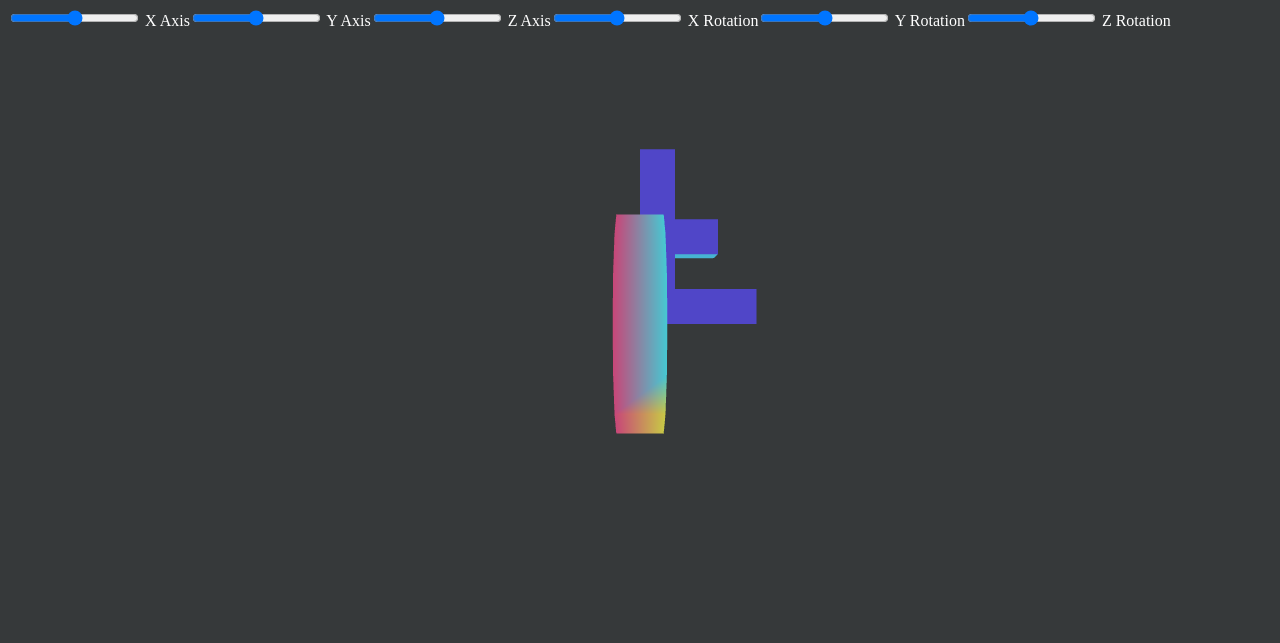
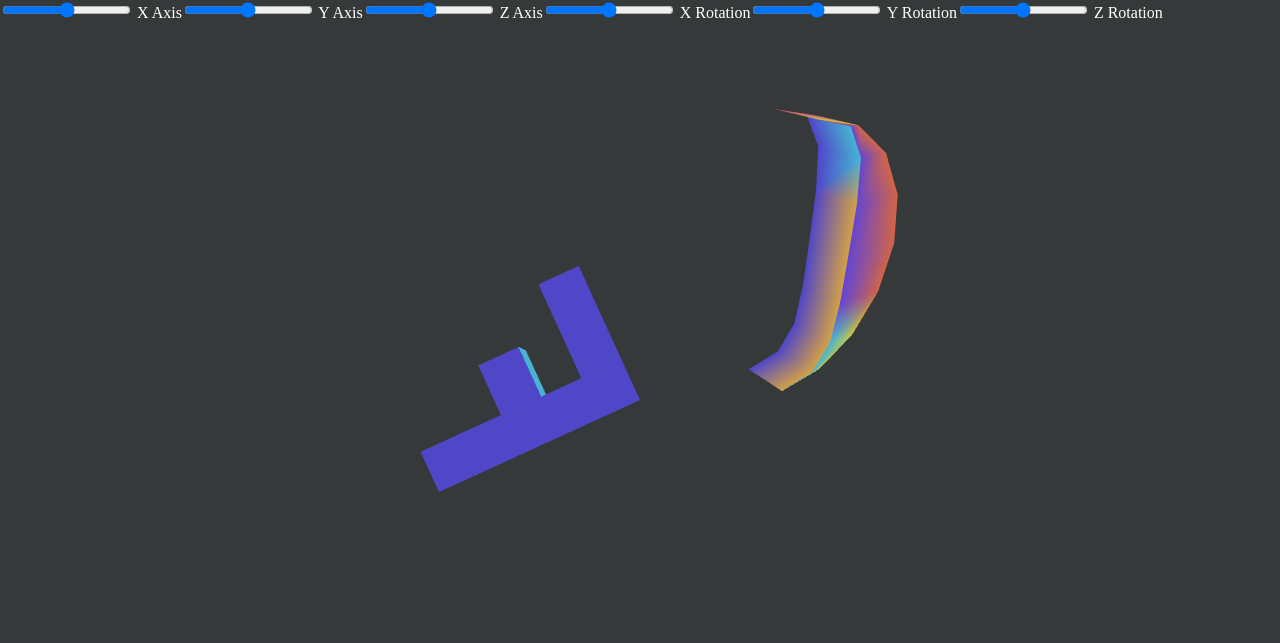
Before and after one commit to pvdosev/webgl-render, a plain HTML site: page index.html in a window 1280 px wide. Drawn offline with Linux system fonts and the light colour scheme.

Commit message:
dynamic scenegraph!

```diff
--- a/index.html
+++ b/index.html
@@ -3,11 +3,13 @@
 <head>
     <meta charset="UTF-8">
     <title>Ahh 3D</title>
-    <style type="text/css"></style>
+    <style type="text/css">
+     #controls {position: absolute; display: flex;}
+     html, body, #mainCanvas {width: 100%; height: 100%; margin: 0;}
+    </style>
 </head>
 <body>
-    <div id="controls" style=
-    "position: absolute; top: 40 px; left: 40 px; display: flex;">
+    <div id="controls">
         <div>
             <input id="x-axis" type="range" name="x-axis" min="-1"
             max="1" step="any"> <label style="color: white;" for=
@@ -39,7 +41,7 @@
             "z-rot">Z Rotation</label>
         </div>
     </div>
-    <canvas style="width: 100%; height: 100%;" id="mainCanvas">
+    <canvas id="mainCanvas">
         Cool browser! Sucks it can't show this demo though
     </canvas>
     <script type="module" src="index.js"></script>
--- a/index.js
+++ b/index.js
@@ -43,13 +43,19 @@ void main() {
 }
 `;
 
+/*
+ * Things I want to add:
+ * Orbit camera
+ * Mouse drag to move objects
+ */
+
 class Three {
   constructor () {
     this.canvas = document.querySelector("#mainCanvas");
     this.gl = this.canvas.getContext("webgl2");
     const gl = this.gl; // less typing
     if (!gl) {
-      console.log("Ye can't webgl (your browser doesn't support v2?)");
+      console.log("Ye can't webgl (your browser doesn't support webgl2?)");
     } // try and set up the webgl 2 context. TODO more error handling
 
     // the primitives module outputs attributes without a prefix
@@ -84,21 +90,25 @@ class Three {
 
   draw(timestamp) {
     resizeCanvasToDisplaySize(this.canvas);
-    const gl = this.gl;
-    gl.viewport(0, 0, this.canvas.width, this.canvas.height);
-    gl.clear(gl.COLOR_BUFFER_BIT | gl.DEPTH_BUFFER_BIT);
-    let aspect = gl.canvas.clientWidth / gl.canvas.clientHeight;
+    let aspect = this.canvas.clientWidth / this.canvas.clientHeight;
     const zNear = 1;
     const zFar = 2000;
-    this.matrix = m4.perspective(this.fieldOfView, aspect, zNear, zFar);
+    this.viewProjection = m4.perspective(this.fieldOfView, aspect, zNear, zFar);
     this.camera = m4.translation(this.translation);
     this.camera = m4.rotateX(this.camera, this.rotation[0]);
     this.camera = m4.rotateY(this.camera, this.rotation[1]);
     this.camera = m4.rotateZ(this.camera, this.rotation[2]);
     this.camera = m4.scale(this.camera, this.scale);
     this.camera = m4.inverse(this.camera);
-    this.matrix = m4.multiply(this.matrix, this.camera);
-    setUniforms(this.programInfo, {u_matrix: this.matrix});
+    this.viewProjection = m4.multiply(this.viewProjection, this.camera);
+    this.sceneGraph.updateWorldMatrix();
+    this.drawList.forEach(object => {
+      object.uniforms.u_matrix = m4.multiply(this.viewProjection, object.worldMatrix);
+    })
+
+    const gl = this.gl;
+    gl.viewport(0, 0, this.canvas.width, this.canvas.height);
+    gl.clear(gl.COLOR_BUFFER_BIT | gl.DEPTH_BUFFER_BIT);
     drawObjectList(gl, this.drawList);
     window.requestAnimationFrame(this.draw.bind(this));
   }
@@ -141,12 +151,13 @@ function makeSceneGraph(gl, programInfo) {
   return new Node({name: "Root", children: [
     new Node({
       name: "F",
+      drawable: true,
       transforms: {
         translation: [0, 0, 0],
         rotation: [0, 0, 2],
         scale: [1, 1, 1],
       },
-      drawInfo: {
+      uniforms: {},
       vertexArray: vertexArrays.createVAOFromBufferInfo(
         gl,
         programInfo,
@@ -154,16 +165,16 @@ function makeSceneGraph(gl, programInfo) {
       ),
       bufferInfo: FBufferInfo,
       programInfo: programInfo,
-      }
     }),
     new Node({
       name: "Crescent",
+      drawable: true,
       transforms: {
         translation: [100, 100, 0],
         rotation: [10, 1, 0],
         scale: [1, 1, 1],
       },
-      drawInfo: {
+      uniforms: {},
       vertexArray: vertexArrays.createVAOFromBufferInfo(
         gl,
         programInfo,
@@ -171,7 +182,6 @@ function makeSceneGraph(gl, programInfo) {
       ),
       bufferInfo: crescentBufferInfo,
       programInfo: programInfo,
-      }
     }),
   ]});
 }
--- a/scenegraph.js
+++ b/scenegraph.js
@@ -3,12 +3,28 @@ import {m4} from './twgl-full.module.js';
 export class Node {
   constructor (data) {
     this.children = [];
-    this.localMatrix = m4.identity();
     this.worldMatrix = m4.identity();
+    this.transforms = {
+      translation: [0, 0, 0],
+      rotation: [0, 0, 0],
+      scale: [1, 1, 1],
+    };
     // add custom properties
     if (data) {
       Object.assign(this, data);
     }
+  }
+
+  get transformMatrix() {
+    // in case we need some specific manipulation,
+    // give the object a localMatrix to replace the default
+    if (this.localMatrix) {return this.localMatrix};
+    let transMatrix = m4.translation(this.transforms.translation);
+    m4.rotateX(transMatrix, this.transforms.rotation[0], transMatrix);
+    m4.rotateY(transMatrix, this.transforms.rotation[1], transMatrix);
+    m4.rotateZ(transMatrix, this.transforms.rotation[2], transMatrix);
+    m4.scale(transMatrix, this.transforms.scale, transMatrix);
+    return transMatrix;
   }
 
   setParent(parent) {
@@ -19,7 +35,7 @@ export class Node {
       }
     }
     if (parent) {
-      parent.children.append(this);
+      parent.children.push(this);
     }
     this.parent = parent;
   }
@@ -28,25 +44,23 @@ export class Node {
     if (parentWorldMatrix) {
       // a matrix was passed in so do the math and
       // store the result in `this.worldMatrix`.
-      m4.multiply(parentWorldMatrix, this.localMatrix, this.worldMatrix);
+      m4.multiply(parentWorldMatrix, this.transformMatrix, this.worldMatrix);
     } else {
       // no matrix was passed in so just copy.
-      m4.copy(this.localMatrix, this.worldMatrix);
+      m4.copy(this.transformMatrix, this.worldMatrix);
     }
 
     // now process all the children
-    var worldMatrix = this.worldMatrix;
-    this.children.forEach(function(child) {
-      child.updateWorldMatrix(worldMatrix);
+    this.children.forEach((child) => {
+      child.updateWorldMatrix(this.worldMatrix);
     });
   }
 }
 
-// walk down the tree, building an array of drawInfos
-// a drawInfo contains all the important gpu information of an object
+// walk down the tree, building an array of nodes that contain draw data
 export function makeDrawList(node) {
   let drawList = [];
-  if (node.drawInfo) {drawList.push(node.drawInfo)}
+  if (node.drawable) {drawList.push(node)};
   if (node.children)
   {
     for (const child of node.children) {
```
Lines whose indentation alone changed are shown as unchanged.
